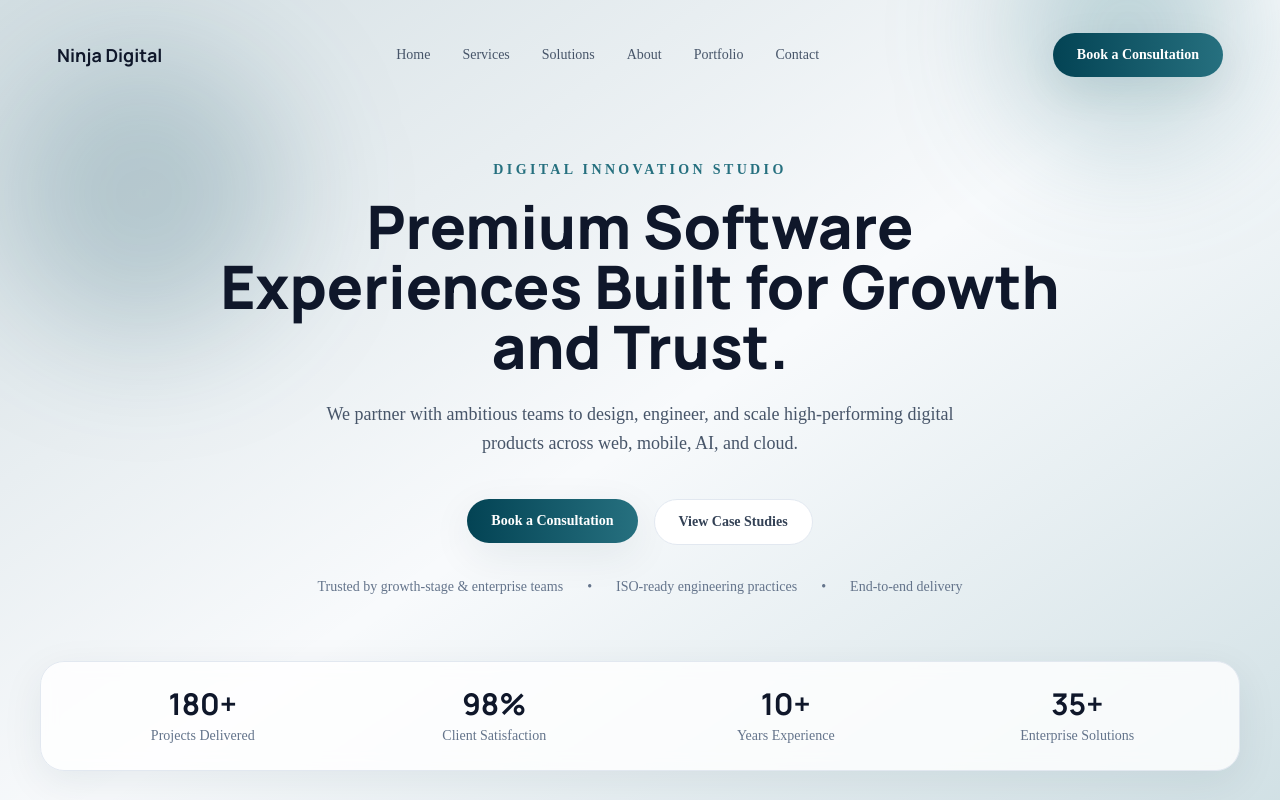
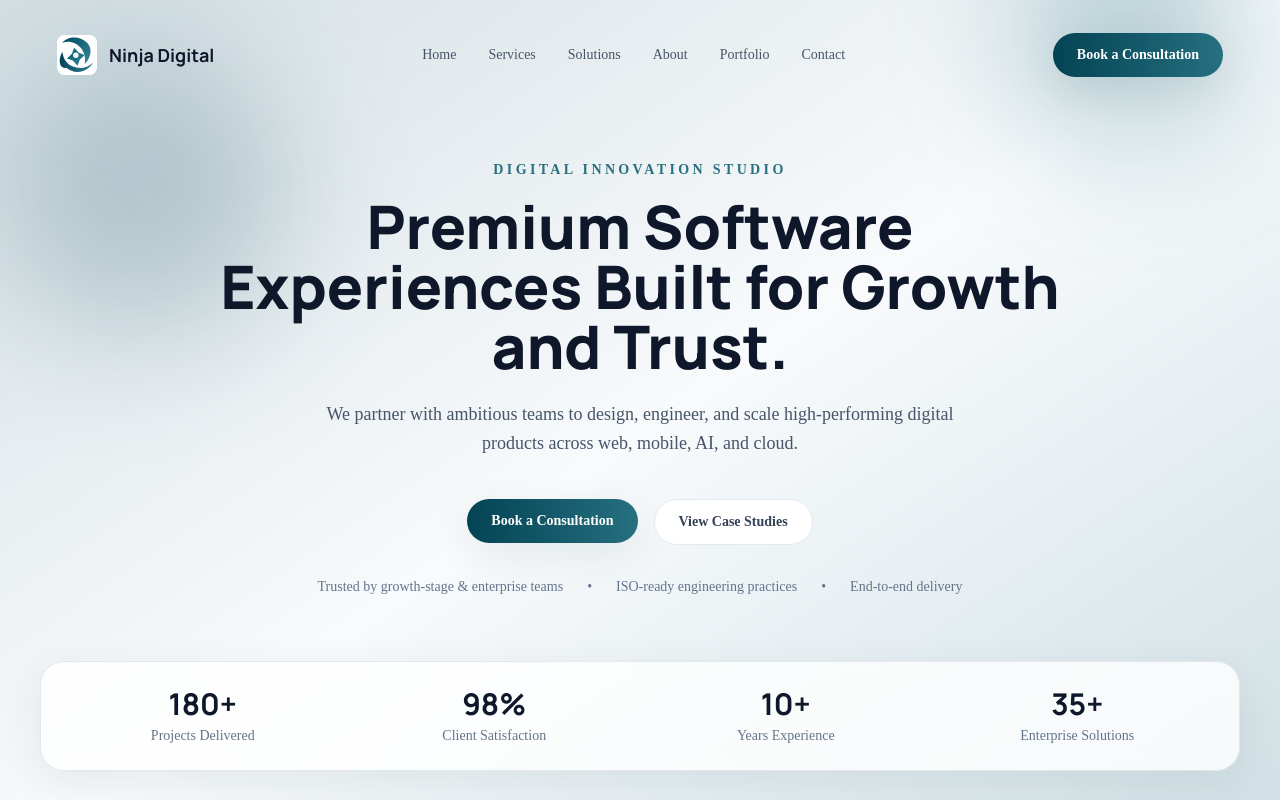
Before and after one commit to masudndiuiux-maker/ninja-digital-innovations, a Next.js app: page / in a window 1280 px wide. Shown: the top 800 px of the page. Built offline with nearby package versions, Linux system fonts and the light colour scheme.

Commit message:
Add logo mark to navbar and favicon

```diff
--- a/components/sections/Navbar.tsx
+++ b/components/sections/Navbar.tsx
@@ -1,6 +1,7 @@
 'use client';
 
 import { useEffect, useState } from 'react';
+import Image from 'next/image';
 import Link from 'next/link';
 import { Menu, X } from 'lucide-react';
 import { AnimatePresence, motion } from 'framer-motion';
@@ -22,7 +23,10 @@ export function Navbar() {
     <header className="fixed inset-x-0 top-0 z-50 px-4 pt-4">
       <div className={`section-container rounded-2xl border transition-all ${scrolled ? 'border-slate-200 bg-white/90 shadow-soft backdrop-blur' : 'border-transparent bg-transparent'}`}>
         <nav className="flex items-center justify-between py-4">
-          <Link href="/" className="font-display text-lg font-bold text-slate-900">Ninja Digital</Link>
+          <Link href="/" className="flex items-center gap-3 font-display text-lg font-bold text-slate-900">
+            <Image src="/logo-mark.svg" alt="Ninja Digital logo" width={40} height={40} className="h-10 w-10" priority />
+            <span>Ninja Digital</span>
+          </Link>
           <div className="hidden items-center gap-8 md:flex">
             {navLinks.map((link) => (
               <a key={link} href={`#${link.toLowerCase()}`} className="group relative text-sm font-medium text-slate-600 hover:text-slate-900">
```
Also changed, not shown: app/icon.svg (added), public/logo-mark.svg (added).
